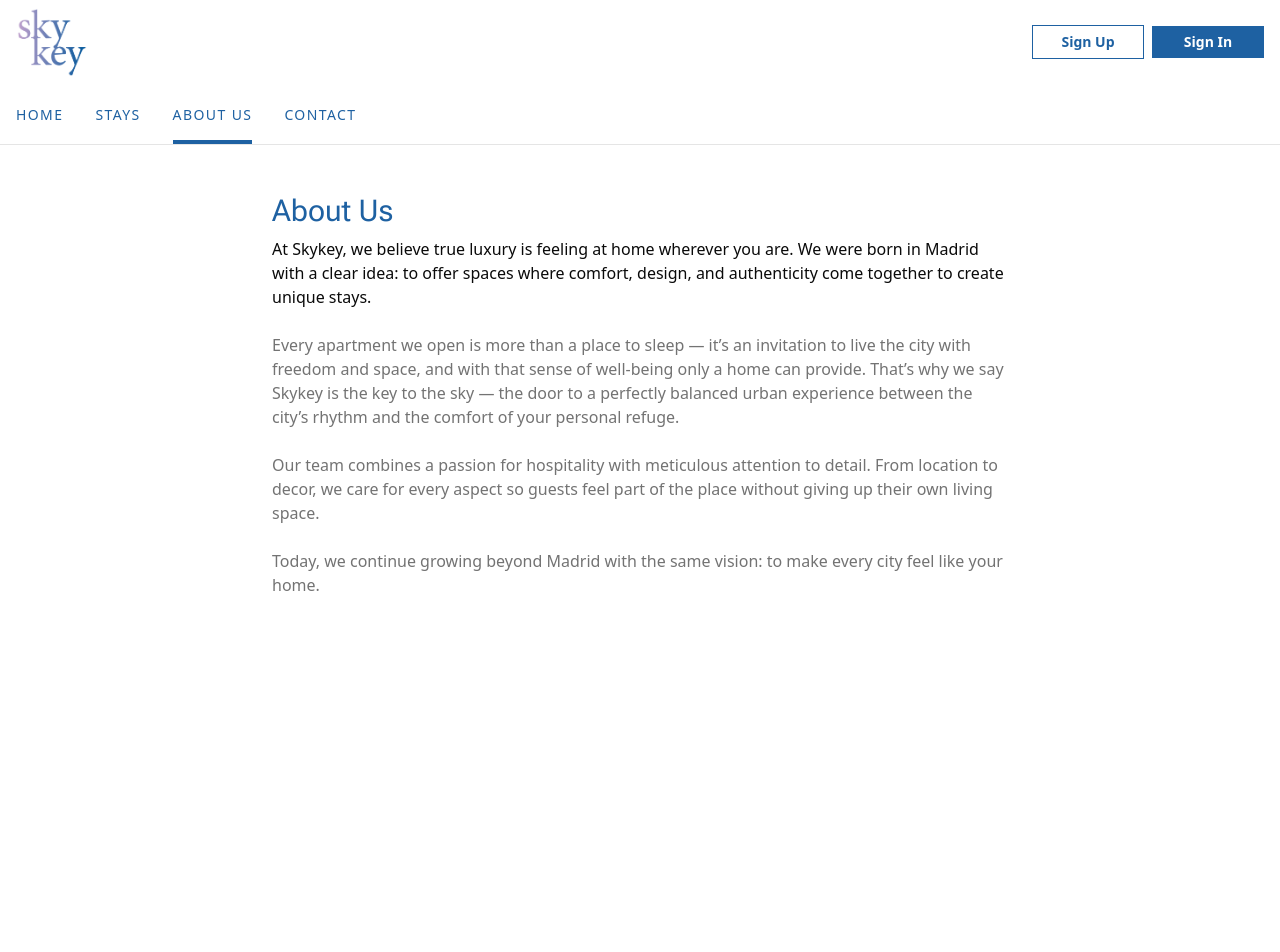
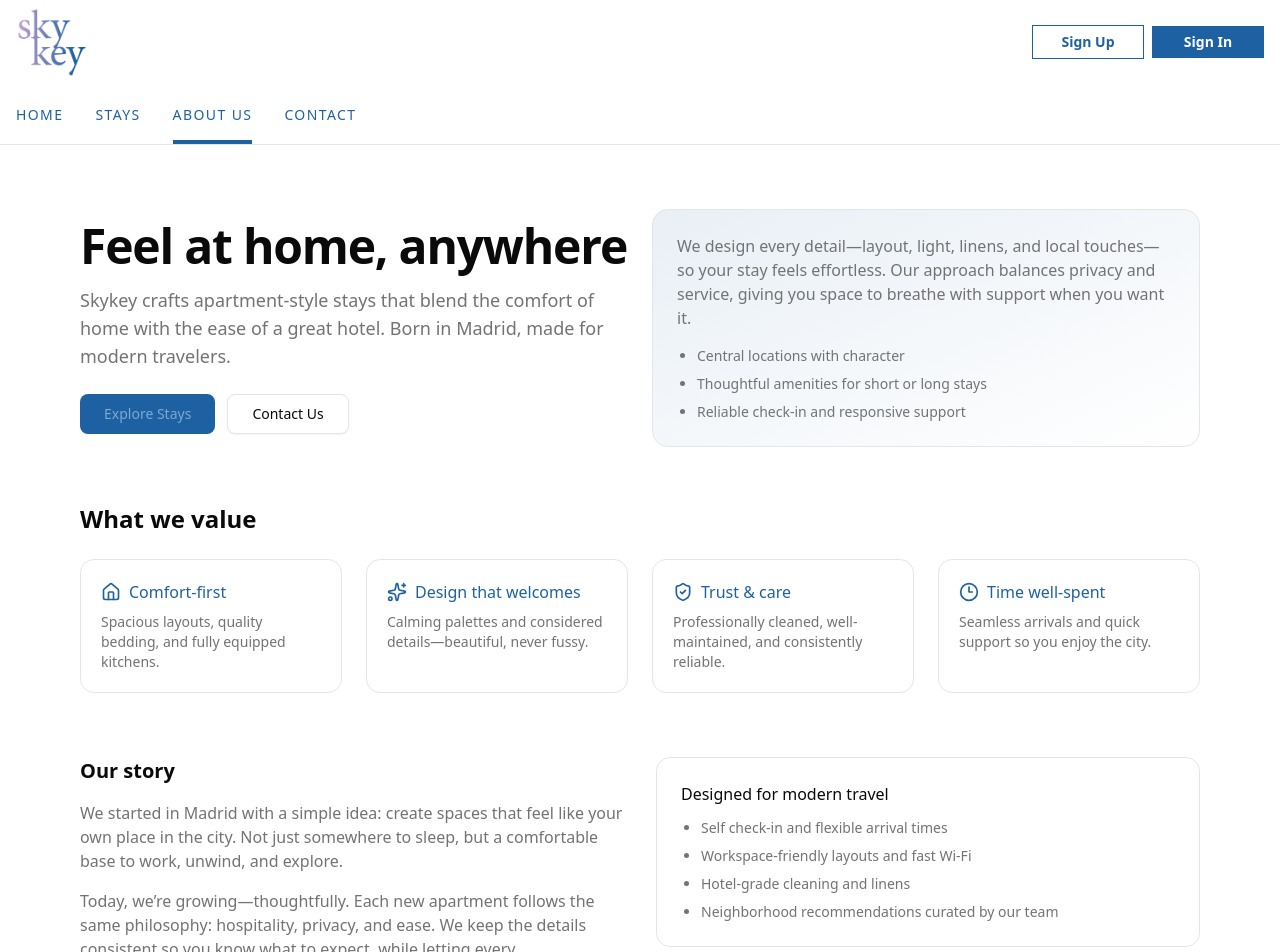
Before and after one commit to rodrigoberto2-ai/skykey, a Next.js app: page /about in a window 1280 px wide. Shown: the top 952 px of the page. Before the commit the page ends 800 px from the top, so only its background shows below. Built offline with nearby package versions, Linux system fonts and the light colour scheme.

Commit message:
About page

```diff
--- a/src/app/about/page.tsx
+++ b/src/app/about/page.tsx
@@ -1,19 +1,121 @@
+import Link from "next/link";
+import { Button } from "@/components/ui/button";
+import { Home, Sparkles, ShieldCheck, Clock3 } from "lucide-react";
+
 export default function AboutPage() {
   return (
-    <div className="mx-auto max-w-3xl px-4 py-12 space-y-6">
-      <h1 className="font-sans text-3xl mb-2 text-primary">About Us</h1>
-      <p className="text-foreground">
-        At Skykey, we believe true luxury is feeling at home wherever you are. We were born in Madrid with a clear idea: to offer spaces where comfort, design, and authenticity come together to create unique stays.
-      </p>
-      <p className="text-muted-foreground">
-        Every apartment we open is more than a place to sleep — it’s an invitation to live the city with freedom and space, and with that sense of well‑being only a home can provide. That’s why we say Skykey is the key to the sky — the door to a perfectly balanced urban experience between the city’s rhythm and the comfort of your personal refuge.
-      </p>
-      <p className="text-muted-foreground">
-        Our team combines a passion for hospitality with meticulous attention to detail. From location to decor, we care for every aspect so guests feel part of the place without giving up their own living space.
-      </p>
-      <p className="text-muted-foreground">
-        Today, we continue growing beyond Madrid with the same vision: to make every city feel like your home.
-      </p>
+    <div className="mx-auto max-w-6xl px-4 py-16">
+      {/* Hero */}
+      <section className="grid gap-6 lg:grid-cols-2 items-center mb-14">
+        <div>
+          <h1 className="text-4xl sm:text-5xl font-bold tracking-tight text-foreground">
+            Feel at home, anywhere
+          </h1>
+          <p className="mt-4 text-lg text-muted-foreground">
+            Skykey crafts apartment-style stays that blend the comfort of home with
+            the ease of a great hotel. Born in Madrid, made for modern travelers.
+          </p>
+          <div className="mt-6 flex flex-wrap gap-3">
+            <Link href="/stays">
+              <Button size="lg" className="px-6">Explore Stays</Button>
+            </Link>
+            <Link href="/contact">
+              <Button size="lg" variant="outline" className="px-6">Contact Us</Button>
+            </Link>
+          </div>
+        </div>
+        <div className="rounded-2xl bg-gradient-to-br from-primary/10 via-primary/5 to-transparent p-6 border">
+          <p className="text-base text-muted-foreground">
+            We design every detail—layout, light, linens, and local touches—so
+            your stay feels effortless. Our approach balances privacy and service,
+            giving you space to breathe with support when you want it.
+          </p>
+          <ul className="mt-4 grid gap-2 text-sm text-muted-foreground list-disc pl-5">
+            <li>Central locations with character</li>
+            <li>Thoughtful amenities for short or long stays</li>
+            <li>Reliable check-in and responsive support</li>
+          </ul>
+        </div>
+      </section>
+
+      {/* Values */}
+      <section className="mb-16">
+        <h2 className="text-2xl font-semibold text-foreground">What we value</h2>
+        <div className="mt-6 grid gap-6 sm:grid-cols-2 lg:grid-cols-4">
+          <ValueCard icon={<Home className="size-5" />} title="Comfort-first">
+            Spacious layouts, quality bedding, and fully equipped kitchens.
+          </ValueCard>
+          <ValueCard icon={<Sparkles className="size-5" />} title="Design that welcomes">
+            Calming palettes and considered details—beautiful, never fussy.
+          </ValueCard>
+          <ValueCard icon={<ShieldCheck className="size-5" />} title="Trust & care">
+            Professionally cleaned, well-maintained, and consistently reliable.
+          </ValueCard>
+          <ValueCard icon={<Clock3 className="size-5" />} title="Time well-spent">
+            Seamless arrivals and quick support so you enjoy the city.
+          </ValueCard>
+        </div>
+      </section>
+
+      {/* Story */}
+      <section className="grid gap-8 lg:grid-cols-2 items-start">
+        <div className="space-y-4">
+          <h3 className="text-xl font-semibold text-foreground">Our story</h3>
+          <p className="text-muted-foreground">
+            We started in Madrid with a simple idea: create spaces that feel like your
+            own place in the city. Not just somewhere to sleep, but a comfortable base
+            to work, unwind, and explore.
+          </p>
+          <p className="text-muted-foreground">
+            Today, we’re growing—thoughtfully. Each new apartment follows the same
+            philosophy: hospitality, privacy, and ease. We keep the details consistent
+            so you know what to expect, while letting every neighborhood’s personality
+            shine through.
+          </p>
+        </div>
+        <div className="rounded-xl border p-6 bg-card/50">
+          <h4 className="text-base font-medium text-foreground">Designed for modern travel</h4>
+          <ul className="mt-3 grid gap-2 text-sm text-muted-foreground list-disc pl-5">
+            <li>Self check-in and flexible arrival times</li>
+            <li>Workspace-friendly layouts and fast Wi‑Fi</li>
+            <li>Hotel-grade cleaning and linens</li>
+            <li>Neighborhood recommendations curated by our team</li>
+          </ul>
+        </div>
+      </section>
+
+      {/* CTA banner */}
+      <section className="mt-16 rounded-2xl border p-8 bg-gradient-to-r from-primary/10 via-primary/5 to-transparent">
+        <div className="flex flex-wrap items-center justify-between gap-4">
+          <div>
+            <h3 className="text-2xl font-semibold text-foreground">Ready for your next stay?</h3>
+            <p className="text-muted-foreground">Browse our apartments and book with instant confirmation.</p>
+          </div>
+          <Link href="/stays">
+            <Button size="lg" className="px-6">View Stays</Button>
+          </Link>
+        </div>
+      </section>
     </div>
   );
 }
+
+function ValueCard({
+  icon,
+  title,
+  children,
+}: {
+  icon: React.ReactNode;
+  title: string;
+  children: React.ReactNode;
+}) {
+  return (
+    <div className="rounded-xl border p-5 bg-card/50">
+      <div className="flex items-center gap-2 text-primary">
+        {icon}
+        <span className="font-medium">{title}</span>
+      </div>
+      <p className="mt-2 text-sm text-muted-foreground">{children}</p>
+    </div>
+  );
+}
--- a/src/components/ToursSection.tsx
+++ b/src/components/ToursSection.tsx
@@ -93,7 +93,7 @@ export default function ToursSection() {
 
   return (
     <section className="max-w-7xl mx-auto px-4 pt-4 pb-16">
-      <h2 className="font-sans text-4xl font-bold text-left mb-12 text-gray-800">
+      <h2 className="font-sans text-4xl font-bold text-left mb-12 text-[var(--primary)]">
         Discover Madrid with Skykey
       </h2>
       <div className="grid grid-cols-2 gap-10">
@@ -104,7 +104,7 @@ export default function ToursSection() {
           >
             <TourCarousel images={tour.images} alt={tour.title} />
             <div className="p-6 space-y-4">
-              <h3 className="text-2xl font-semibold text-gray-900">
+              <h3 className="text-2xl font-semibold text-[var(--primary)]">
                 {tour.title}
               </h3>
               <p className="text-gray-700">{tour.description}</p>
```
